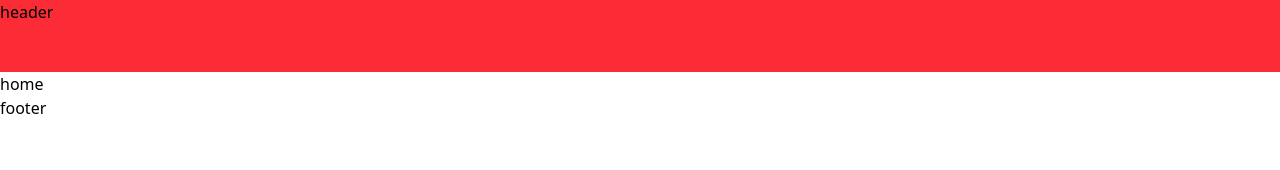
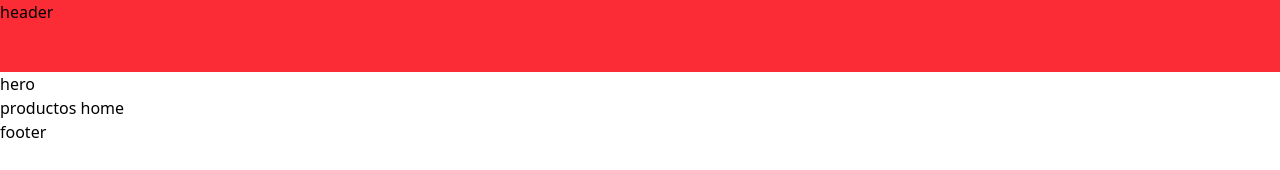
Before and after one commit to SebasOrtiz04/mistli-website, a React (Vite) app: page / in a window 1280 px wide. Shown: the top 170 px of the page. Built offline with nearby package versions, Linux system fonts and the light colour scheme.

Commit message:
routes configuration

```diff
--- a/src/layouts/DefaultLayout.tsx
+++ b/src/layouts/MainLayout.tsx
@@ -1,15 +1,14 @@
-import { Outlet } from "react-router";
 import Footer from "../components/ui/Footer.tsx";
 import Header from "../components/ui/Header.tsx";
 
-export default function DefaultLayout() {
+export default function MainLayout({children}: {children: React.ReactNode}) {
     return (
         <>
             <header>
                 <Header/>
             </header>
             <main>
-                <Outlet/>
+                {children}
             </main>
             <footer>
                 <Footer/>
--- a/src/main.tsx
+++ b/src/main.tsx
@@ -6,7 +6,7 @@ import { HelmetProvider } from 'react-helmet-async';
 import {
   RouterProvider
 } from "react-router";
-import router from './sections/router.tsx';
+import router from './routes/router.tsx';
 
 
 
--- a/src/pages/HomePage.tsx
+++ /dev/null
@@ -1,8 +0,0 @@
-
-export default function HomePage() {
-  return (
-    <div>
-      home
-    </div>
-  )
-}
--- a/src/sections/website/HomeSection.tsx
+++ b/src/pages/website/HomePage.tsx
@@ -1,13 +1,13 @@
 import { Helmet } from "react-helmet-async";
-import HomePage from "../../pages/HomePage.tsx";
+import HomeView from "../../sections/website/views/HomeView.tsx";
 
-export default function HomeSection() {
+export default function HomePage() {
   return (
     <>
         <Helmet>
             <title>Bienvenido | Mistli - Soluciones en Ingeniería</title>
         </Helmet>
-        <HomePage/>
+        <HomeView/>
     </>
   )
 }
--- a/src/sections/router.tsx
+++ b/src/routes/router.tsx
@@ -1,15 +1,13 @@
 import { Suspense } from "react";
-import { createBrowserRouter } from "react-router";
+import { createBrowserRouter, Outlet } from "react-router";
 import Splash from "../components/ui/Splash.tsx";
-import DefaultLayout from "../layouts/DefaultLayout.tsx";
-import websiteRouter from "./website/websiteRouter.tsx";
+import websiteRouter from "./websiteRouter.tsx";
 
 const router = createBrowserRouter([
 {
-  path: "/",
   element:(
     <Suspense fallback={<Splash/>}>
-      <DefaultLayout/>
+      <Outlet/>
     </Suspense>
   ),
   children:[
--- /dev/null
+++ b/src/routes/websiteRouter.tsx
@@ -0,0 +1,23 @@
+import { lazy } from "react";
+import { RouteObject } from "react-router";
+import MainLayout from "../layouts/MainLayout.tsx";
+
+const HomePage = lazy(() => import('../pages/website/HomePage.tsx'))
+
+const websiteRouter : RouteObject[] = [
+    {
+        path: "/",
+        children : [
+            {
+                element : (
+                    <MainLayout>
+                        <HomePage/>
+                    </MainLayout>
+                ),
+                index : true
+            }
+        ]
+    }
+]
+
+export default websiteRouter;
--- /dev/null
+++ b/src/sections/website/home/HomeHero.tsx
@@ -0,0 +1,8 @@
+
+export default function HomeHero() {
+  return (
+    <div>
+        hero
+    </div>
+  )
+}
--- /dev/null
+++ b/src/sections/website/home/HomeProducts.tsx
@@ -0,0 +1,8 @@
+
+export default function HomeProducts() {
+  return (
+    <div>
+      productos home
+    </div>
+  )
+}
--- /dev/null
+++ b/src/sections/website/views/HomeView.tsx
@@ -0,0 +1,11 @@
+import HomeHero from "../home/HomeHero.tsx";
+import HomeProducts from "../home/HomeProducts.tsx";
+
+export default function HomeView() {
+  return (
+    <>
+        <HomeHero/>
+        <HomeProducts/>
+    </>
+  )
+}
--- a/src/sections/website/websiteRouter.tsx
+++ /dev/null
@@ -1,13 +0,0 @@
-import { lazy } from "react";
-import { RouteObject } from "react-router";
-
-
-const HomeSection = lazy(() => import('./HomeSection'))
-const websiteRouter : RouteObject[] = [
-    {
-        path: "/",
-        element: <HomeSection/>,
-    }
-]
-
-export default websiteRouter;
--- a/tailwind.config.ts
+++ /dev/null
@@ -1,22 +0,0 @@
-import type { Config } from "tailwindcss";
-
-import { mtConfig } from "@material-tailwind/react";
-
-
-
-const config: Config = {
-
-  content: [
-    "./index.html",
-    "./src/**/*.{js,ts,jsx,tsx}",
-    "./node_modules/@material-tailwind/react/**/*.{js,ts,jsx,tsx}"
-  ],
-  theme: {
-    extend: {},
-  },
-  plugins: [mtConfig],
-}
-
-
-
-export default config;
```
